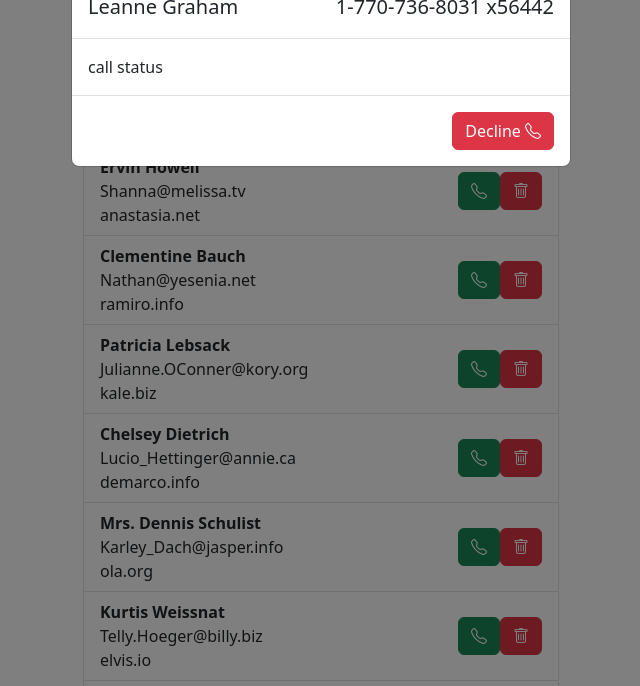
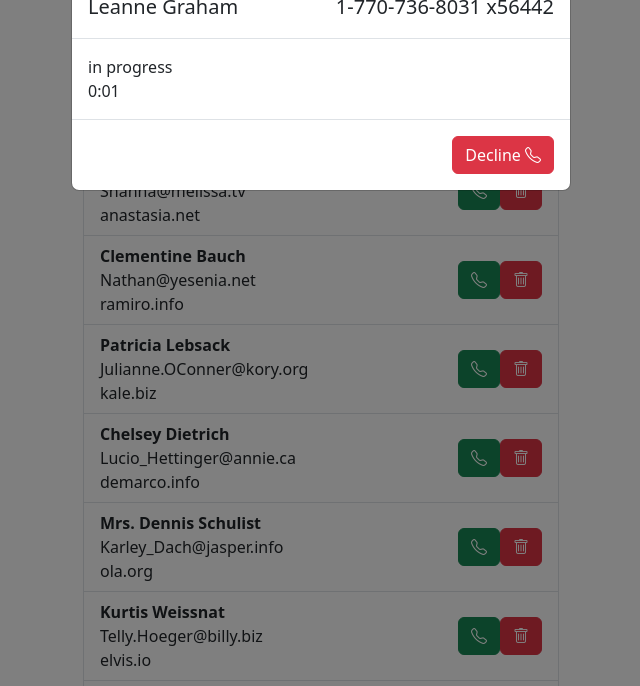
Before and after one commit to AndyGuit/phone-book, a plain HTML site: page index.html in a window 1280 px wide. Both pictures are taken after a click on the button 798 px from the left and 155 px from the top of the page. Shown: the part 53-739 px from the top of the page, without its empty margins (319-959 px from the left). Drawn offline with nearby package versions, Linux system fonts and the light colour scheme.

Commit message:
feat: add status and duration subscription and show it to the user

```diff
--- a/index.html
+++ b/index.html
@@ -35,7 +35,7 @@
           <h1 class="modal-title fs-5">User name</h1>
           <h2 class="modal-title fs-5">user phone</h2>
         </div>
-        <div class="modal-body"> call status </div>
+        <div class="modal-body d-flex flex-column"> <span>call status</span> <span>0:00</span> </div>
         <div class="modal-footer">
           <button type="button" class="btn btn-danger" data-bs-dismiss="modal">Decline <i
               class="bi bi-telephone"></i></button>
--- a/js/PhoneBook.js
+++ b/js/PhoneBook.js
@@ -25,7 +25,6 @@ class PhoneBook {
 
     this.#renderCallInfo(event.target, selectedContact);
 
-    // new Call(selectedContact.phone);
     callController.startCall(selectedContact);
   }
 
@@ -71,6 +70,20 @@ class PhoneBook {
     this.#searchInputElement.addEventListener('input', this.#search.bind(this));
     this.#contactListElement.addEventListener('click', this.#removeContact.bind(this));
     this.#callStatusModalElement.addEventListener('shown.bs.modal', this.#call.bind(this));
+
+    Call.addSubscription(Call.EVENT_TYPES.changeStatus, this.#handleChangeStatus.bind(this));
+    Call.addSubscription(Call.EVENT_TYPES.changeDuration, this.#handleChangeDuration.bind(this));
+  }
+
+  #handleChangeStatus(newStatus) {
+    const statusElement = this.#callStatusModalElement.children[0].children[0].children[1].children[0];
+
+    statusElement.textContent = newStatus;
+  }
+
+  #handleChangeDuration(duration) {
+    const durationElement = this.#callStatusModalElement.children[0].children[0].children[1].children[1];
+    durationElement.textContent = `0:${duration > 9 ? duration : '0' + duration}`;
   }
 
   #renderContacts() {
```
